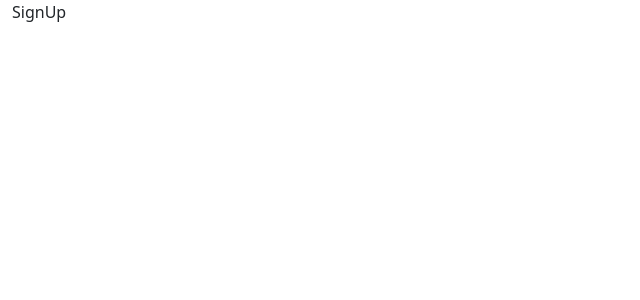
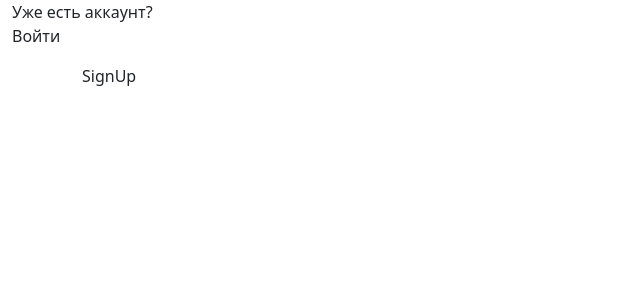
Before and after one commit to qairym-hub/qairym-web, a Next.js app: page /register in a window 1280 px wide. Shown: the top 300 px of the page, without its empty margins (0-640 px from the left). Built offline with nearby package versions, Linux system fonts and the light colour scheme.

Commit message:
Рефакторинг кода

```diff
--- a/src/pages/register/components/AccountExist.tsx
+++ b/src/pages/register/components/AccountExist.tsx
@@ -5,9 +5,7 @@ const AccountExist: React.FunctionComponent = () => {
         <>
             <div className="">
                 Уже есть аккаунт?
-            </div>
-            <div className="">
-                <p className="text-center text-roboto-700 fs-3">
+                <p className="">
                     Войти
                 </p>
             </div>
--- a/src/pages/register/components/index.ts
+++ b/src/pages/register/components/index.ts
@@ -1 +1,2 @@
 export { default as SignUp } from './SignUp'
+export { default as AccountExist } from './AccountExist'
--- a/src/pages/register/index.tsx
+++ b/src/pages/register/index.tsx
@@ -1,12 +1,15 @@
 import React from 'react'
 import { Container } from 'react-bootstrap'
-import { SignUp } from './components'
+import { SignUp, AccountExist } from './components'
 
 const SignUpPage: React.FunctionComponent = () => {
   return (
     <>
       <Container fluid>
-        <SignUp></SignUp>
+        <AccountExist/>
+        <Container>
+          <SignUp/>
+        </Container>
       </Container>
     </>
   )
```
